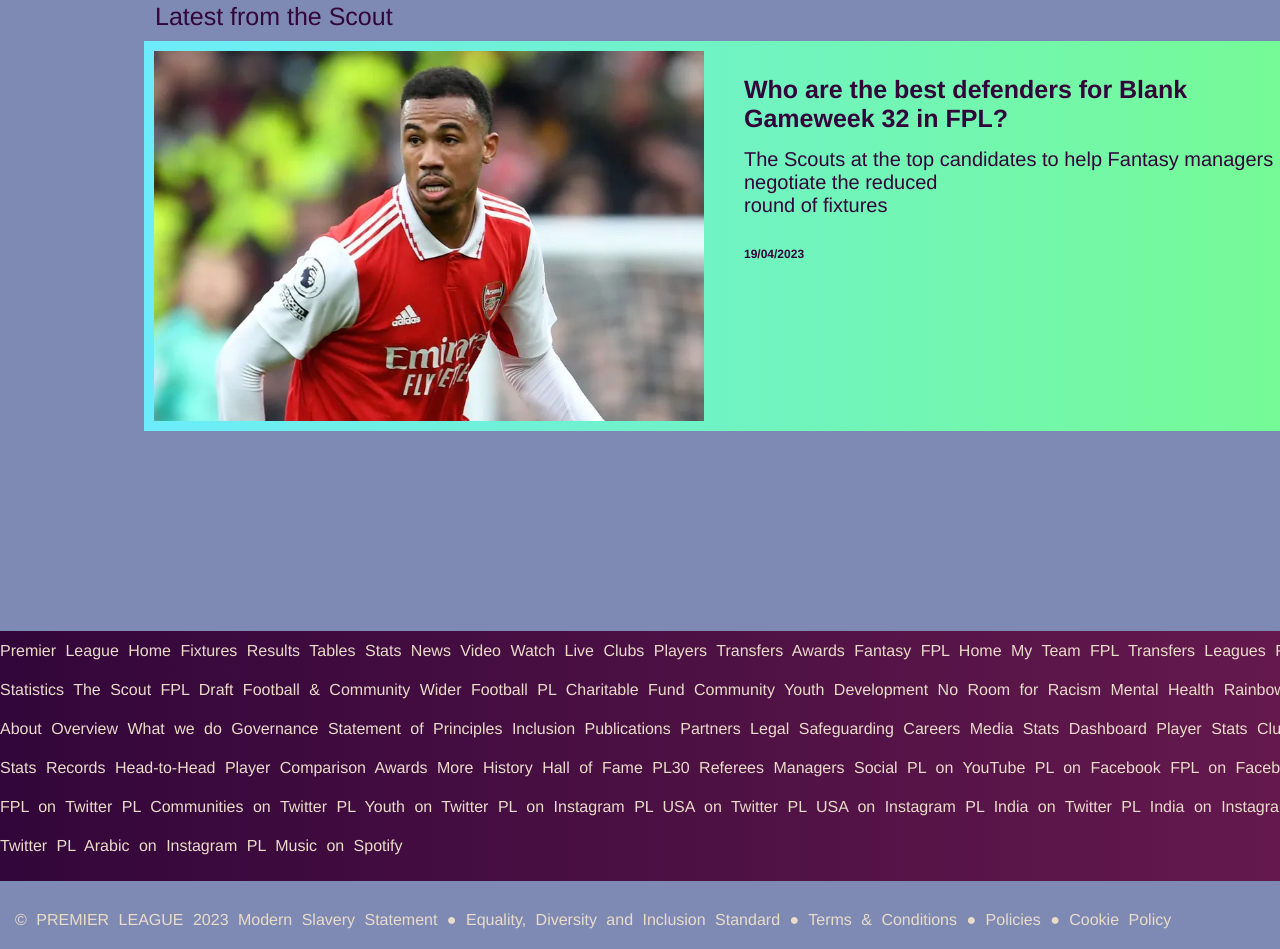
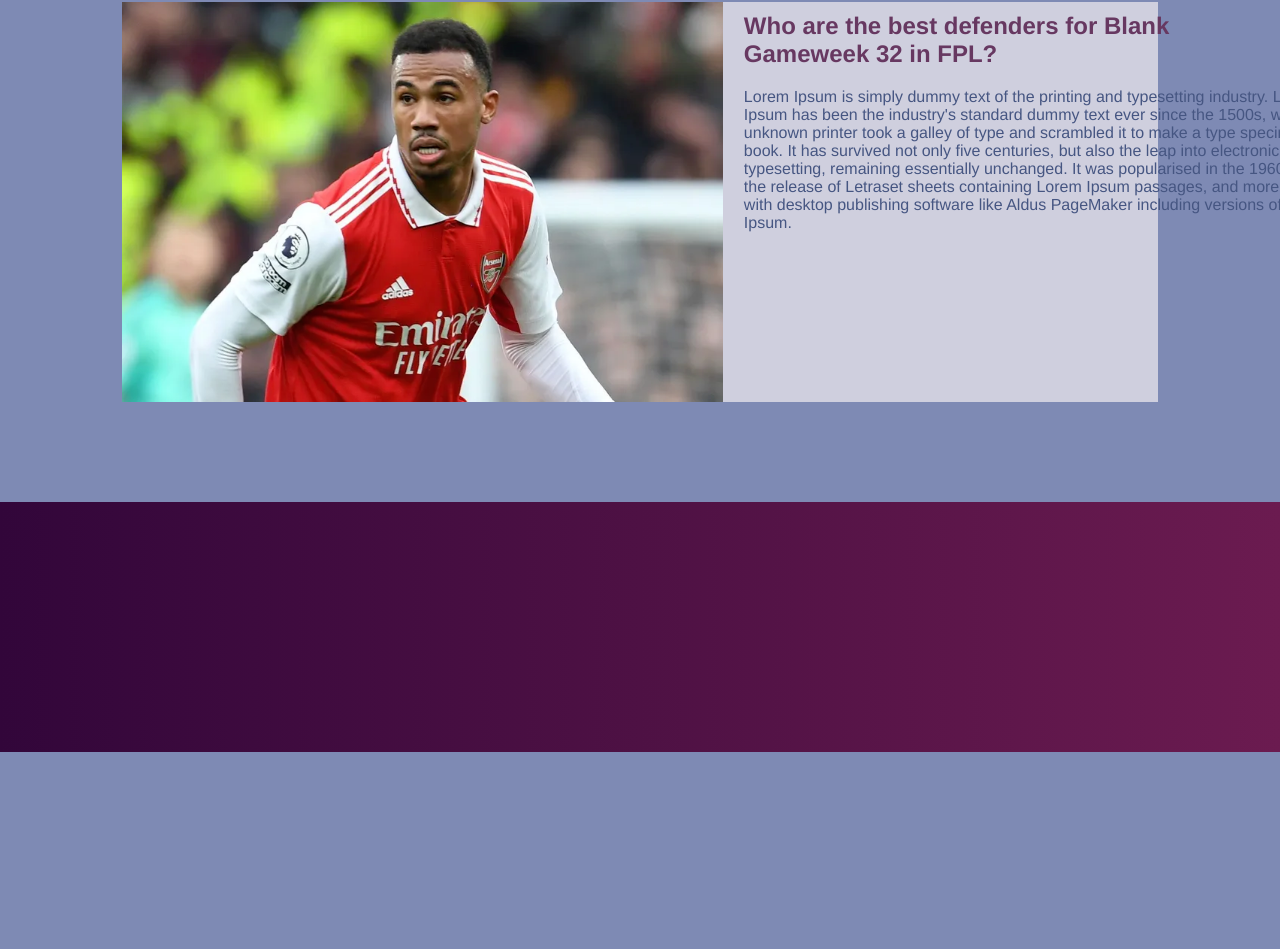
Before and after one commit to gabdylgaziz/Fantasy-Football, an Angular app in the folder fantasy-football-client/: page / in a window 1280 px wide. Shown: the part 1875-2824 px from the top of the page. After the commit the page ends 2627 px from the top, so only its background shows below. Built offline with nearby package versions, Linux system fonts and the light colour scheme.

Commit message:
corrected news component

```diff
--- a/fantasy-football-client/src/app/footer/footer.component.css
+++ b/fantasy-football-client/src/app/footer/footer.component.css
@@ -1,28 +1,8 @@
-.foot_rec {
-  width: 1440px;
+.footer {
+  width: 100%;
   height: 250px;
   background: linear-gradient(to right, rgb(50, 6, 58), rgb(78, 17, 68), rgb(107, 27, 80));
   color: 	rgb(233, 220, 201);
   word-spacing: 5px;
   text-decoration: none;
 }
-
-.foot1 {
-  line-height: 39px;
-}
-
-a {
-  text-decoration: none;
-}
-
-.foot2 {
-  margin-top: 30px;
-  margin-bottom: 20px;
-  margin-left: 15px;
-  word-spacing: 5px;
-}
-
-.foot2 a {
-  text-decoration: none;
-  color: rgb(233, 220, 201);
-}
--- a/fantasy-football-client/src/app/footer/footer.component.html
+++ b/fantasy-football-client/src/app/footer/footer.component.html
@@ -1,99 +1,3 @@
-<a href="https://www.premierleague.com/video">
-  <footer>
-    <div class="foot1">
-      <div class="foot_rec">
-      Premier League
-      Home
-      Fixtures
-      Results
-      Tables
-      Stats
-      News
-      Video
-      Watch Live
-      Clubs
-      Players
-      Transfers
-      Awards
+<div class="footer">
 
-        Fantasy
-      FPL Home
-      My Team
-      FPL Transfers
-      Leagues
-      FPL Fixtures
-      Statistics
-      The Scout
-      FPL Draft
-
-        Football & Community
-      Wider Football
-      PL Charitable Fund
-      Community
-      Youth Development
-      No Room for Racism
-      Mental Health
-      Rainbow Laces
-      Poppy
-
-        About
-      Overview
-      What we do
-      Governance
-      Statement of Principles
-      Inclusion
-      Publications
-      Partners
-      Legal
-      Safeguarding
-      Careers
-      Media
-
-        Stats
-      Dashboard
-      Player Stats
-      Club Stats
-      All-time Stats
-      Records
-      Head-to-Head
-      Player Comparison
-      Awards
-
-        More
-      History
-      Hall of Fame
-      PL30
-      Referees
-      Managers
-
-        Social
-      PL on YouTube
-      PL on Facebook
-      FPL on Facebook
-      PL on Twitter
-      FPL on Twitter
-      PL Communities on Twitter
-      PL Youth on Twitter
-      PL on Instagram
-      PL USA on Twitter
-      PL USA on Instagram
-      PL India on Twitter
-      PL India on Instagram
-      PL Arabic on Twitter
-      PL Arabic on Instagram
-      PL Music on Spotify
-
-      </div>
-    </div>
-  </footer>
-</a>
-
-<div class="foot2"><a href="#">
-      © PREMIER LEAGUE 2023
-      Modern Slavery Statement ●
-      Equality, Diversity and Inclusion Standard ●
-      Terms & Conditions ●
-      Policies ●
-      Cookie Policy
-    </a>
 </div>
--- a/fantasy-football-client/src/app/login/login.component.css
+++ b/fantasy-football-client/src/app/login/login.component.css
@@ -73,6 +73,12 @@
   margin-left: 880px;
   border-radius: 20px;
   margin-top: -60px;
+  transition: 500ms;
+}
+
+.sign_btn:hover{
+  background: linear-gradient(to right, rgb(215, 10, 177), rgb(124, 113, 208),  rgb(144, 121, 177));
+  color: black;
 }
 
 .mlogin{
--- a/fantasy-football-client/src/app/news/news.component.css
+++ b/fantasy-football-client/src/app/news/news.component.css
@@ -1,58 +1,47 @@
-.latest_news {
-  font-size: 25px;
-  margin-left: 155px;
-  color: rgb(50, 6, 58);
-  margin-bottom: 10px;
+.news_rec{
+  width: 100%;
+  height: 400px;
+  display: flex;
+  justify-content: center;
+  align-items: center;
+  margin-bottom: 100px;
 }
 
-.news_link {
+.news_rec a{
+  width: 81%;
+  height: 100%;
+  display: flex;
+  background-color: #cfcfde;
   text-decoration: none;
+  transition: 200ms;
 }
 
-.news_rec {
-  width: 1152px;
-  height: 390px;
-  background: linear-gradient(to right, rgb(108, 236, 251), rgb(112, 243, 195), rgb(117, 250, 149));
-  margin-left: 144px;
-  margin-bottom: 200px;
-  transition: transform 0.4s ease-in-out;
+.news_rec a:hover{
+  width: 85%;
+  height: 105%;
 }
 
-.news_rec > #news_img {
-  width: 550px;
-  height: 370px;
-  margin-top: 10px;
-  margin-left: 10px;
+.news_p{
+  width: 50%;
+  display: flex;
+  flex-direction: column;
+  padding: 1% 2%;
 }
 
-.news_rec:hover {
-  transform: scale(0.99);
+.title{
+  margin-bottom: 20px;
+  width: 99%;
 }
 
-.news_rec > p {
-  margin-left: 650px;
-
+.body{
+  width: 80%;
 }
 
-.news_p {
-  margin-top: -350px;
-  margin-left: 600px;
-  font-size: 20px;
-  color: rgb(50, 6, 58);
+a h2{
+  color: #673861;
 }
 
-#news_p1 {
-  font-weight: bold;
-  font-size: 25px;
-  margin-bottom: 15px;
+a p{
+  color: #465682;
+  width: 600px;
 }
-
-#news_p3, #news_p4 {
-  font-weight: lighter;
-}
-
-#news_p5 {
-  margin-top: 30px;
-  font-size: 12px;
-  font-weight: bold;
-}
--- a/fantasy-football-client/src/app/news/news.component.html
+++ b/fantasy-football-client/src/app/news/news.component.html
@@ -1,13 +1,16 @@
-<a href="https://www.premierleague.com/news/3208525" target="_blank" class="news_link">
-  <div class="latest_news"><p>Latest from the Scout</p></div>
-  <div class="news_rec">
-      <img id="news_img" src="assets/news1.png">
-      <div class="news_p">
-        <p id="news_p1">Who are the best defenders for Blank Gameweek 32 in FPL?</p>
-        <!-- <p id="news_p2">Blank Gameweek 32 in FPL?</p> -->
-        <p id="news_p3">The Scouts at the top candidates to help Fantasy managers negotiate the reduced</p>
-        <p id="news_p4">round of fixtures</p>
-        <p id="news_p5">19/04/2023</p>
+<div class="news_rec">
+  <a href="https://www.premierleague.com/news/3208525" target="_blank" class="news_link" id="news_p1">
+    <img id="news_img" src="assets/news1.png">
+    <div class="news_p">
+      <div class="title">
+        <h2>
+          Who are the best defenders for Blank Gameweek 32 in FPL?
+        </h2>
       </div>
+      <div class="body">
+        <p id="news_p3">Lorem Ipsum is simply dummy text of the printing and typesetting industry. Lorem Ipsum has been the industry's standard dummy text ever since the 1500s, when an unknown printer took a galley of type and scrambled it to make a type specimen book. It has survived not only five centuries, but also the leap into electronic typesetting, remaining essentially unchanged. It was popularised in the 1960s with the release of Letraset sheets containing Lorem Ipsum passages, and more recently with desktop publishing software like Aldus PageMaker including versions of Lorem Ipsum.</p>
+      </div>
+
     </div>
-</a>
+  </a>
+</div>
--- a/fantasy-football-client/src/app/toptable/toptable.component.html
+++ b/fantasy-football-client/src/app/toptable/toptable.component.html
@@ -17,9 +17,9 @@
     <div class="tab2_rec">
       <div class="tab2_head"><p>Top Users</p></div>
       <div class="list2">
-        <ol>1. A</ol>
-        <ol>2. B</ol>
-        <ol>3. C</ol>
+        <ol>1. Gabdyq</ol>
+        <ol>2. Aldik</ol>
+        <ol>3. Riza</ol>
         <ol>4. D</ol>
         <ol>5. E</ol>
         <ol>6. F</ol>
```
